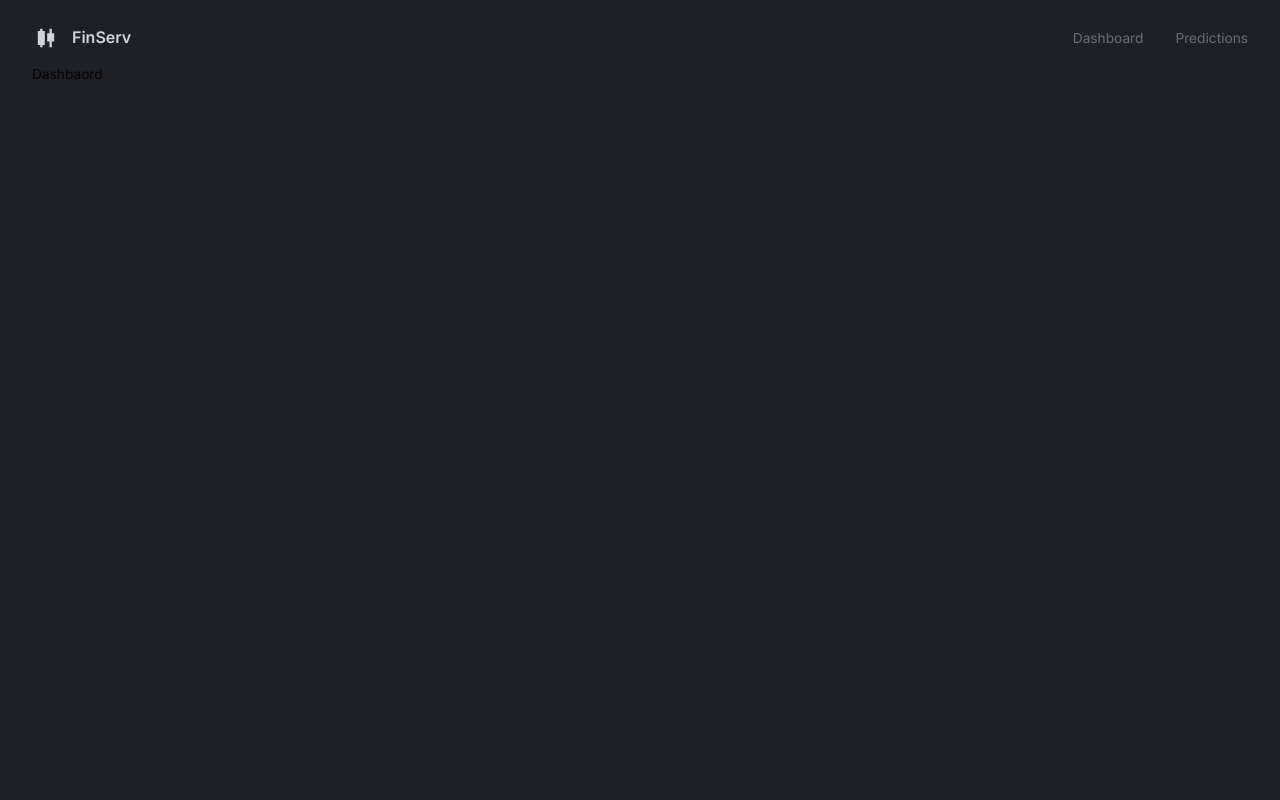
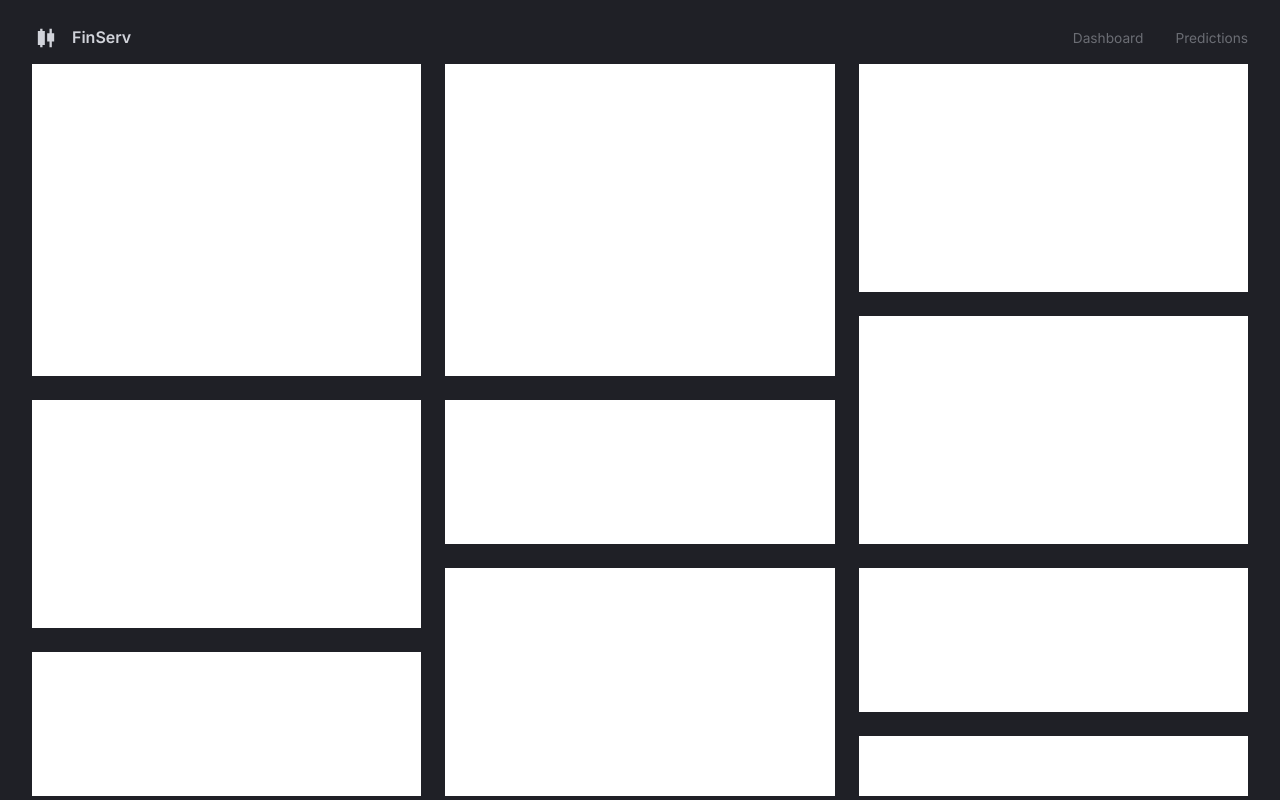
Before and after one commit to codescalper/Finser, a React (Vite) app in the folder client/: page / in a window 1280 px wide. Built offline with nearby package versions, Linux system fonts and the light colour scheme.

Commit message:
created `grid-template-area` not repsonsive

```diff
--- a/client/src/App.tsx
+++ b/client/src/App.tsx
@@ -5,6 +5,7 @@ import { ThemeProvider } from "@emotion/react"
 import { CssBaseline } from "@mui/material"
 import { BrowserRouter, Route, Routes } from "react-router-dom"
 import AppBar from "@/pages/appbar"
+import Dashboard from "@/pages/dashbaord"
 
 
 function App() {
@@ -19,7 +20,7 @@ function App() {
           <div style={{ width: "100%", height: "100%", padding: "1rem 2rem 4rem 2rem" }}> {/* Rem stands for Root em unit the unit is relative not absolute */}
             <AppBar />
             <Routes>
-              <Route path='/' element={<div>Dashbaord</div>} />
+              <Route path='/' element={<Dashboard />} />
               <Route path='/predictions' element={<div>Predictions page</div>} />
             </Routes>
           </div>
--- /dev/null
+++ b/client/src/pages/dashbaord/index.tsx
@@ -0,0 +1,37 @@
+import { useTheme } from "@mui/material";
+
+type Props = {}
+
+const gridTemplate = `
+    "a b c"
+    "a b c"
+    "a b c"
+    "a b f"
+    "d e f"
+    "d e f"
+    "d h i"
+    "g h i"
+    "g h j"
+`
+
+function Dashboard({ }: Props) {
+    const { palette } = useTheme();
+
+    return (
+
+        <div style={{ width: "100%", height: '100%', display: "grid", gap: '1.5rem', gridTemplateAreas: gridTemplate, gridTemplateColumns: "repeat(3,minmax(370px,1fr))", gridTemplateRows: 'repeat(10,minmax(60px, 1fr))' }}>
+            <div style={{ gridArea: 'a', backgroundColor: "#fff" }}></div>
+            <div style={{ gridArea: 'b', backgroundColor: "#fff" }}></div>
+            <div style={{ gridArea: 'c', backgroundColor: "#fff" }}></div>
+            <div style={{ gridArea: 'd', backgroundColor: "#fff" }}></div>
+            <div style={{ gridArea: 'e', backgroundColor: "#fff" }}></div>
+            <div style={{ gridArea: 'f', backgroundColor: "#fff" }}></div>
+            <div style={{ gridArea: 'g', backgroundColor: "#fff" }}></div>
+            <div style={{ gridArea: 'h', backgroundColor: "#fff" }}></div>
+            <div style={{ gridArea: 'i', backgroundColor: "#fff" }}></div>
+            <div style={{ gridArea: 'j', backgroundColor: "#fff" }}></div>
+        </div>
+    )
+}
+
+export default Dashboard
```
